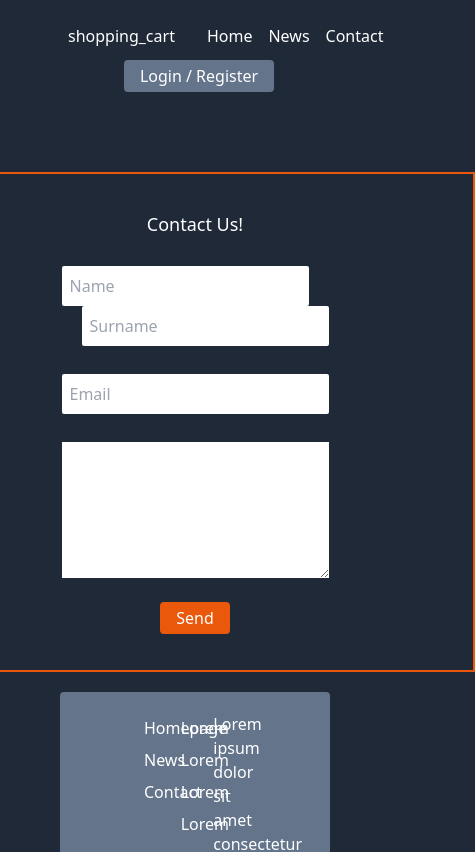
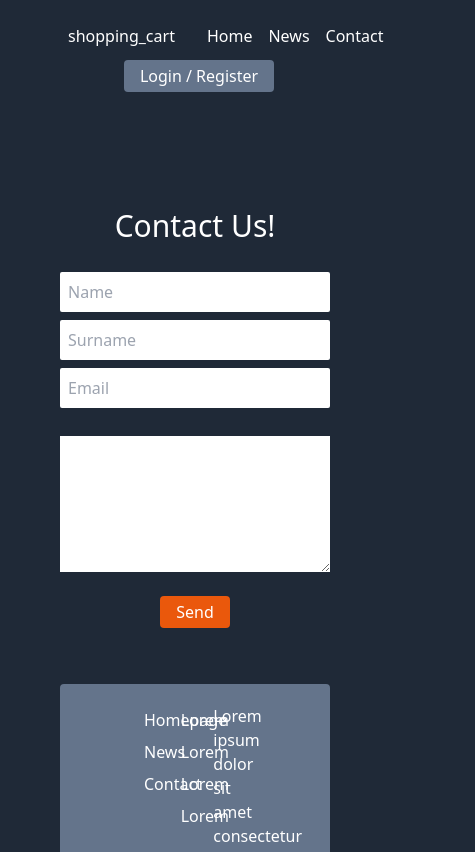
Before and after one commit to iorir/ecommerce-react, a React (Create React App) app: page /Contact in a window 390 px wide. Shown: the top 852 px of the page, 475 px wide, since content can reach past the window. Built offline with nearby package versions, Linux system fonts and the light colour scheme.

Commit message:
fix: contact us page, responsive

```diff
--- a/src/Pages/Contact.tsx
+++ b/src/Pages/Contact.tsx
@@ -3,18 +3,18 @@ import React from 'react'
 function About() {
   return (
     <div className="mt-20  flex justify-center ">
-      <form action="" className="items-center flex flex-col  border-orange-600 border-2 px-36 py-9 text-black">
-        <h1 className='mb-7 text-lg text-white'>Contact Us!</h1>
-        <div>
-          <input className="rounded-sm p-2" placeholder="Name" type="text" />
+      <form action="" className="items-center flex flex-col  lg:border-orange-600 lg:border-2  lg:px-36 py-9 text-black">
+        <h1 className='mb-7 text-3xl text-white'>Contact Us!</h1>
+        <div className='w-full flex flex-col lg:flex-row'>
+          <input className="rounded-sm p-2 lg:mr-2" placeholder="Name" type="text" />
           <input
-            className="ml-5 rounded-sm p-2"
+            className="mt-2 lg:mt-0 rounded-sm p-2"
             placeholder="Surname"
             type="text"
           />
         </div>
 
-        <input className="mt-7 w-full p-2 rounded-sm" placeholder="Email" type="text" />
+        <input className="mt-2 w-full p-2 rounded-sm" placeholder="Email" type="text" />
         <textarea className='mt-7 w-full p-2' name="" id="" cols={30} rows={5}></textarea>
         <button className="mt-6 bg-orange-600 py-1 px-4 rounded text-white">Send</button>
       </form>
```
